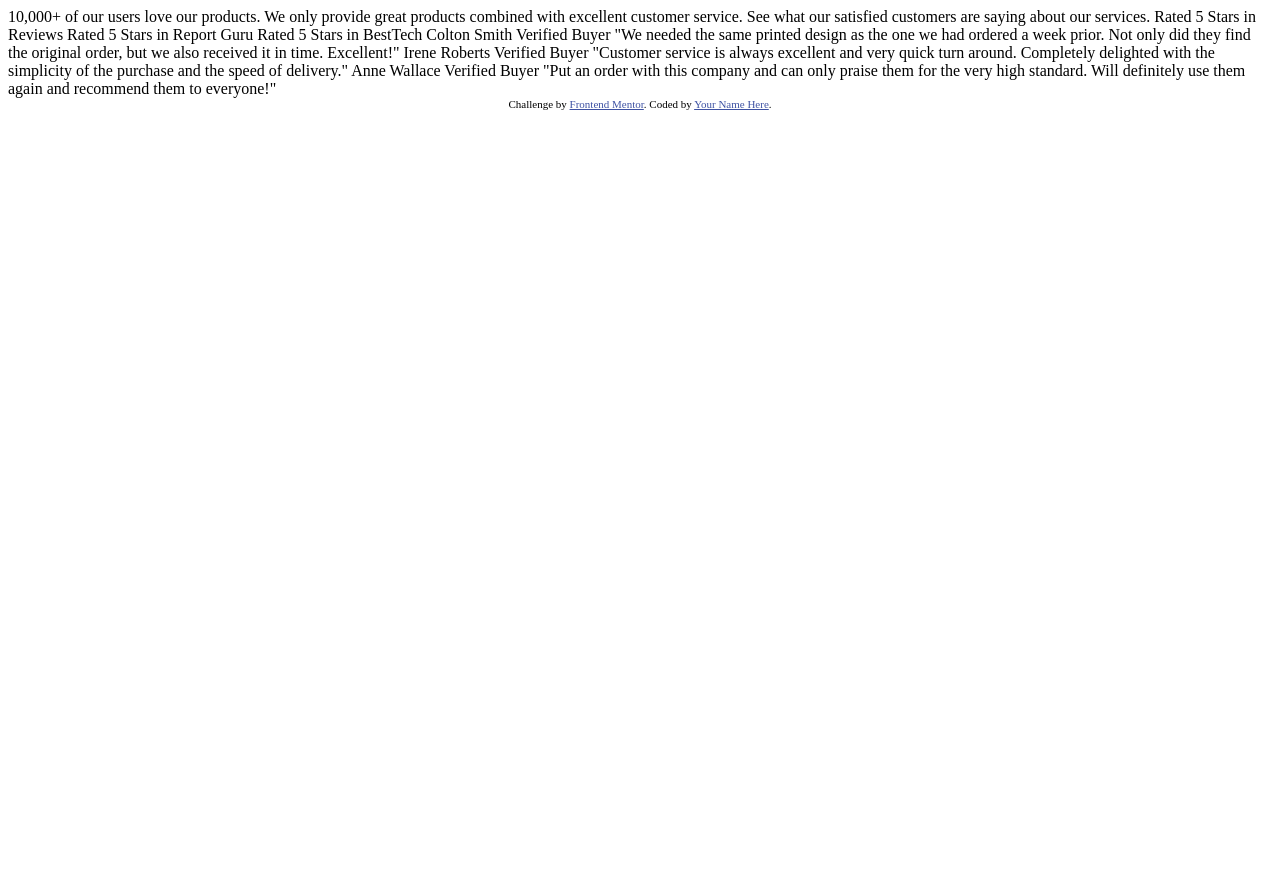
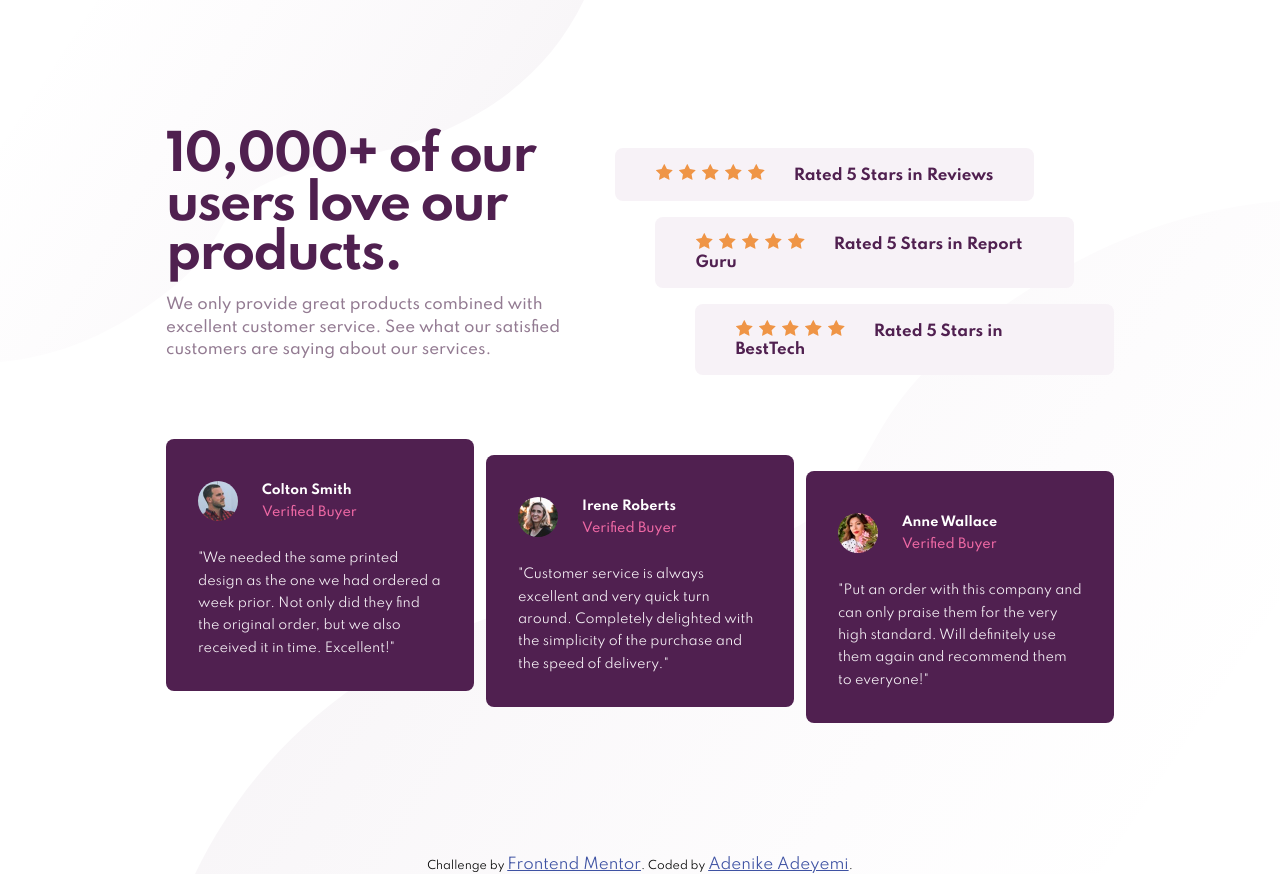
Before and after one commit to nikea1/social-proof-section-master, a plain HTML site: page index.html in a window 1280 px wide. Before the commit the page ends 800 px from the top, so only its background shows below. Drawn offline with Linux system fonts and the light colour scheme.

Commit message:
finish styling for 1440 screens

```diff
--- a/index.html
+++ b/index.html
@@ -15,6 +15,11 @@
     <title>Frontend Mentor | Social proof section</title>
 
     <!-- Feel free to remove these styles or customise in your own stylesheet 👍 -->
+    <link rel="preconnect" href="https://fonts.googleapis.com">
+    <link rel="preconnect" href="https://fonts.gstatic.com" crossorigin>
+    <link href="https://fonts.googleapis.com/css2?family=Spartan:wght@400;500;700&display=swap" rel="stylesheet">
+
+    <link href="./style.css" rel="stylesheet">
     <style>
       .attribution {
         font-size: 11px;
@@ -26,36 +31,100 @@
     </style>
   </head>
   <body>
-    10,000+ of our users love our products.
+    <main>
+      <div class="display-flex">
+        <div class="intro">
+          <h1>10,000+ of our users love our products.</h1>
 
-    We only provide great products combined with excellent customer service.
-    See what our satisfied customers are saying about our services.
+          <div>We only provide great products combined with excellent customer service.
+          See what our satisfied customers are saying about our services.</div>
+        </div>
 
-    Rated 5 Stars in Reviews
-    Rated 5 Stars in Report Guru
-    Rated 5 Stars in BestTech
+        <div class="rated-container">
+          <div class="top rated">
+            <div class="stars">
+              <img src="./images/icon-star.svg" alt="gold star" />
+              <img src="./images/icon-star.svg" alt="gold star" />
+              <img src="./images/icon-star.svg" alt="gold star" />
+              <img src="./images/icon-star.svg" alt="gold star" />
+              <img src="./images/icon-star.svg" alt="gold star" />
+            </div>
 
-    Colton Smith
-    Verified Buyer
-    "We needed the same printed design as the one we had ordered a week prior.
+            <p> Rated 5 Stars in Reviews</p>
+          </div>
+
+          <div class="mid rated">
+            <div class="stars">
+              <img src="./images/icon-star.svg" alt="gold star" />
+              <img src="./images/icon-star.svg" alt="gold star" />
+              <img src="./images/icon-star.svg" alt="gold star" />
+              <img src="./images/icon-star.svg" alt="gold star" />
+              <img src="./images/icon-star.svg" alt="gold star" />
+            </div>
+            <p>Rated 5 Stars in Report Guru</p>
+          </div>
+
+          <div class="bottom rated">
+            <div class="stars">
+              <img src="./images/icon-star.svg" alt="gold star" />
+              <img src="./images/icon-star.svg" alt="gold star" />
+              <img src="./images/icon-star.svg" alt="gold star" />
+              <img src="./images/icon-star.svg" alt="gold star" />
+              <img src="./images/icon-star.svg" alt="gold star" />
+            </div>
+            <p>Rated 5 Stars in BestTech</p>
+          </div>
+        </div>
+      </div>
+      <div class="review-container">
+        <div class="left review-card">
+          <div class="reviewer">
+            <img src="./images/image-colton.jpg" alt="colton smith" />
+            <div>
+              <p class="reviewer-name">Colton Smith</p>
+              <p class="reviewer-title">Verified Buyer</p>
+            </div>
+          </div>
+
+          <p class="review">"We needed the same printed design as the one we had ordered a week prior.
           Not only did they find the original order, but we also received it in time.
-    Excellent!"
+          Excellent!"</p>
+        </div>
 
-    Irene Roberts
-    Verified Buyer
-    "Customer service is always excellent and very quick turn around. Completely
-    delighted with the simplicity of the purchase and the speed of delivery."
+        <div class="review-card">
+          <div class="reviewer">
+            <img src="./images/image-irene.jpg" alt="irene roberts" />
+            <div>
+              <p class="reviewer-name">Irene Roberts</p>
+              <p class="reviewer-title">Verified Buyer</p>
+            </div>
+          </div>
 
-    Anne Wallace
-    Verified Buyer
-    "Put an order with this company and can only praise them for the very high
-    standard. Will definitely use them again and recommend them to everyone!"
+          <p class="review">"Customer service is always excellent and very quick turn around. Completely
+          delighted with the simplicity of the purchase and the speed of delivery."</p>
+        </div>
 
+        <div class="right review-card">
+          <div class="reviewer">
+            <img src="./images/image-anne.jpg" alt="anne wallace" />
+            <div>
+              <p class="reviewer-name">Anne Wallace</p>
+              <p class="reviewer-title">Verified Buyer</p>
+            </div>
+          </div>
+          <p class="review">"Put an order with this company and can only praise them for the very high
+          standard. Will definitely use them again and recommend them to everyone!"</p>
+        </div>
+
+      </div>
+    </main>
+    <footer>
       <div class="attribution">
         Challenge by
         <a href="https://www.frontendmentor.io?ref=challenge" target="_blank"
           >Frontend Mentor</a
-      >. Coded by <a href="#">Your Name Here</a>.
+        >. Coded by <a href="https://github.com/nikea1">Adenike Adeyemi</a>.
       </div>
+    </footer>
   </body>
 </html>
--- /dev/null
+++ b/style.css
@@ -0,0 +1,240 @@
+*{
+    margin: 0;
+    padding: 0;
+    font-family: 'Spartan', sans-serif;
+    font-size: 15px;
+    font-weight: 400;
+
+}
+
+html, body{
+    width: 100%;
+    /* height: 100%; */
+}
+
+main{
+    /* width: 325px; */
+    margin: 80px auto;
+}
+
+/* html{
+    background-image: url('./images/bg-pattern-top-desktop.svg'), url('./images/bg-pattern-bottom-desktop.svg');
+    background-position: top left, bottom right;
+    background-repeat: no-repeat, no-repeat;
+} */
+
+body{
+    background-image: url('./images/bg-pattern-top-mobile.svg'), url('./images/bg-pattern-bottom-mobile.svg');
+    background-position: left top, right bottom;
+    background-repeat: no-repeat, no-repeat;
+    background-size: contain;
+}
+
+@media screen and (min-width: 375px) {
+
+
+    main{
+        width: 325px;
+    }
+
+    .intro div{
+        margin-left: -8px;
+        margin-right: -8px;
+    }
+
+
+}
+
+/* Class styling*/
+
+.intro{
+    margin-bottom: 45px;
+}
+
+.intro h1{
+    color: hsl(300, 43%, 22%);
+    font-weight: 700;
+    font-size: 2.25em;
+    margin-bottom: 24px;
+    line-height: 1;
+    letter-spacing: -2px;
+
+}
+
+.intro div{
+    color: hsl(303, 10%, 53%);
+    font-weight: 500;
+    line-height: 1.5;
+
+
+}
+
+.stars{
+    margin-bottom: 8px;
+}
+
+.rated{
+    background:hsl(300, 24%, 96%);
+    color:hsl(300, 43%, 22%);
+    margin-bottom: 16px;
+    padding: 16px;
+    border-radius: 8px;
+
+
+
+}
+
+.rated p{
+    font-weight: 700;
+}
+
+.review-container{
+    margin-top: 48px;
+}
+
+.reviewer{
+    margin-top: 8px;
+    margin-bottom: 24px;
+}
+
+.review-card{
+    background: hsl(300, 43%, 22%);
+    border-radius: 8px;
+    margin-bottom: 16px;
+    padding:32px;
+
+}
+
+.review-card img{
+    border-radius: 50%;
+    width:40px;
+    margin-right: 24px;
+}
+
+.reviewer-name{
+    color: hsl(0, 0%, 100%);
+    font-weight: 700;
+
+}
+
+.reviewer-title{
+    color: hsl(333, 80%, 67%);
+    font-weight: 500;
+
+}
+
+.review{
+    color: hsl(300, 24%, 96%);
+    line-height: 1.5;
+}
+
+/* Flex stuff*/
+
+.intro{
+    text-align: center;
+}
+
+.rated{
+    text-align: center;
+}
+
+.reviewer{
+    display: flex;
+    align-items: center;
+}
+
+/* media checkpoints */
+
+@media screen and (min-width: 768px){
+    body{
+        background-image: url('./images/bg-pattern-top-desktop.svg'), url('./images/bg-pattern-bottom-desktop.svg');
+        background-position: top left, bottom right;
+        background-repeat: no-repeat, no-repeat;
+    }
+
+    body{
+        background-size: auto;
+
+    }
+}
+
+@media screen and (min-width: 1024px) {
+    main{
+        width: auto;
+    margin: 133px 166px;
+    }
+
+    .display-flex{
+        display: flex;
+        justify-content: space-between;
+        align-items: center;
+    }
+
+    .intro{
+        text-align: left;
+        width:480px;
+    }
+
+    .intro h1{
+        font-size: 3.25em;
+        margin-bottom: 15px;
+    }
+
+    .intro div{
+        margin: 0;
+    }
+
+    .top{
+        margin-right: 80px;
+    }
+
+    .mid{
+        margin-left: 40px;
+        margin-right: 40px;
+    }
+
+    .bottom{
+        margin-left: 80px;
+    }
+
+    .rated{
+        text-align: left;
+        padding: 16px 40px;
+    }
+
+    .rated p, .stars{
+        display: inline;
+    }
+
+    .rated p{
+        margin-left: 24px;
+    }
+
+    .stars img{
+        margin: 0 1px;
+    }
+    .review-container{
+        display: flex;
+        justify-content: space-between;
+    }
+
+    .left{
+        margin-top: -16px;
+        margin-bottom: 32px;
+    }
+
+    .right{
+        margin-top: 16px;
+        margin-bottom: 0px;
+    }
+
+    .review-card{
+        width: 25.75%
+    }
+
+    .review-card p{
+        font-size: 85%;
+        line-height: 1.75;
+        /* margin-left: 24px; */
+    }
+}
```
Lines whose indentation alone changed are shown as unchanged.
